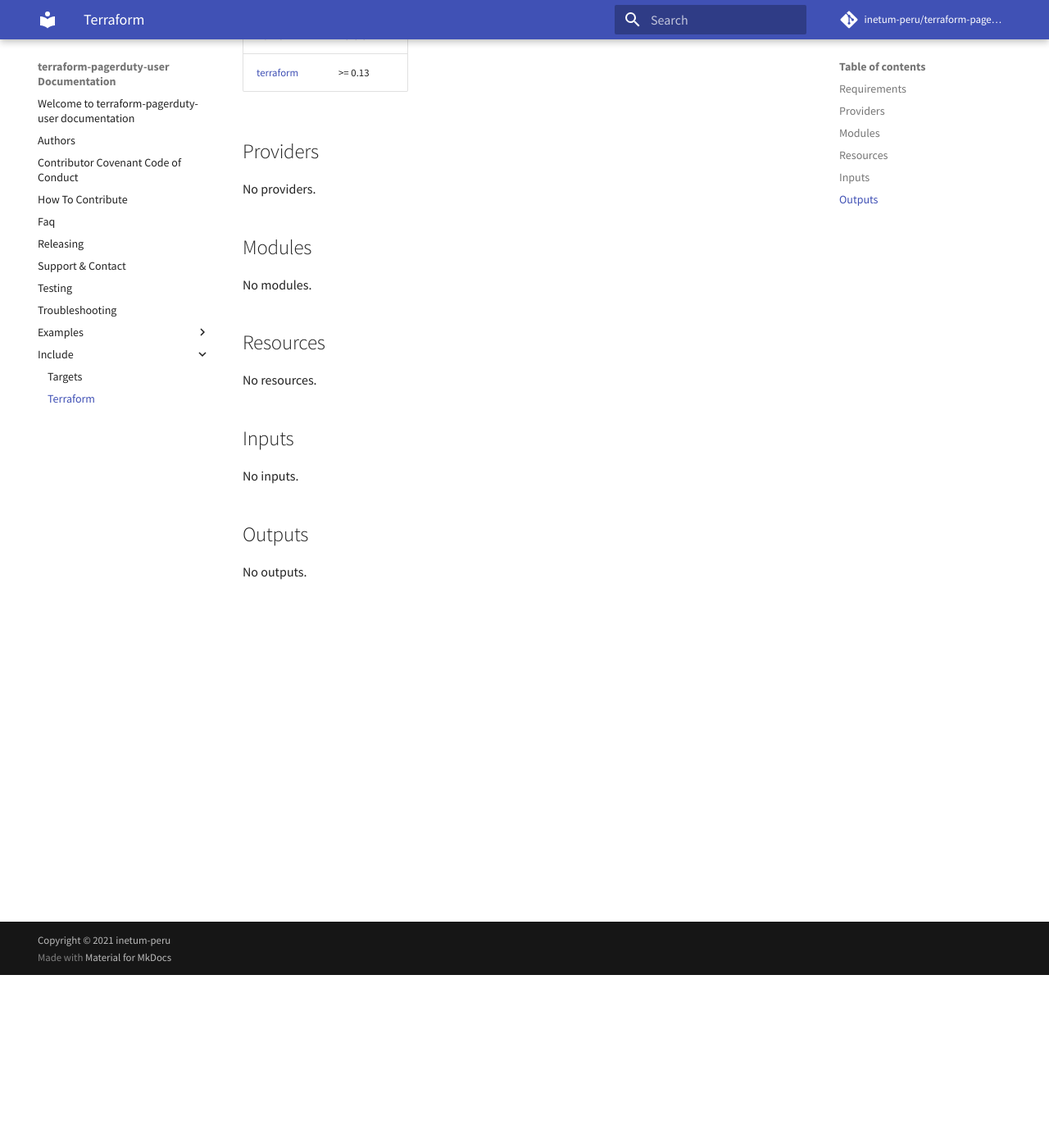
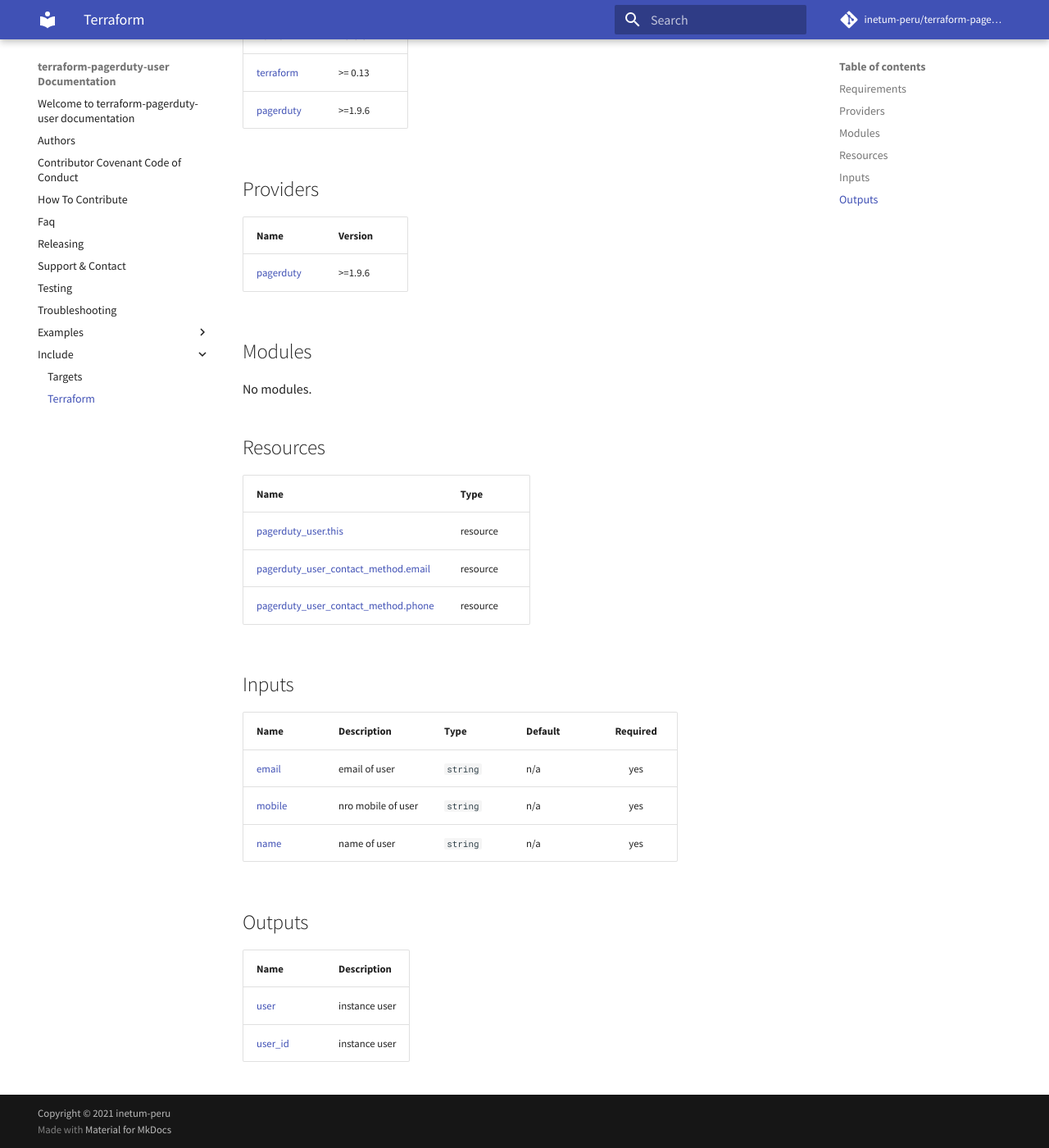
Before and after one commit to inetum-peru/terraform-pagerduty-user, an MkDocs documentation site: the page built from docs/include/terraform.md, in a window 1280 px wide and 1400 px high, scrolled down 211 px. Shown: the whole window at 82% size. Built offline with MkDocs 1.6.1 and Material for MkDocs 9.7.7, drawn with Linux system fonts in a browser that asks for light colours; comment, search, counter and statistics services are not loaded.

Commit message:
chore: implement resources user (#3)

```diff
--- a/docs/include/terraform.md
+++ b/docs/include/terraform.md
@@ -4,10 +4,13 @@
 | Name | Version |
 |------|---------|
 | <a name="requirement_terraform"></a> [terraform](#requirement\_terraform) | >= 0.13 |
+| <a name="requirement_pagerduty"></a> [pagerduty](#requirement\_pagerduty) | >=1.9.6 |
 
 ## Providers
 
-No providers.
+| Name | Version |
+|------|---------|
+| <a name="provider_pagerduty"></a> [pagerduty](#provider\_pagerduty) | >=1.9.6 |
 
 ## Modules
 
@@ -15,13 +18,24 @@ No modules.
 
 ## Resources
 
-No resources.
+| Name | Type |
+|------|------|
+| [pagerduty_user.this](https://registry.terraform.io/providers/PagerDuty/pagerduty/latest/docs/resources/user) | resource |
+| [pagerduty_user_contact_method.email](https://registry.terraform.io/providers/PagerDuty/pagerduty/latest/docs/resources/user_contact_method) | resource |
+| [pagerduty_user_contact_method.phone](https://registry.terraform.io/providers/PagerDuty/pagerduty/latest/docs/resources/user_contact_method) | resource |
 
 ## Inputs
 
-No inputs.
+| Name | Description | Type | Default | Required |
+|------|-------------|------|---------|:--------:|
+| <a name="input_email"></a> [email](#input\_email) | email of user | `string` | n/a | yes |
+| <a name="input_mobile"></a> [mobile](#input\_mobile) | nro mobile of user | `string` | n/a | yes |
+| <a name="input_name"></a> [name](#input\_name) | name of user | `string` | n/a | yes |
 
 ## Outputs
 
-No outputs.
+| Name | Description |
+|------|-------------|
+| <a name="output_user"></a> [user](#output\_user) | instance user |
+| <a name="output_user_id"></a> [user\_id](#output\_user\_id) | instance user |
 <!-- END_TF_DOCS -->
```
Also changed, not shown: 4 other files.
